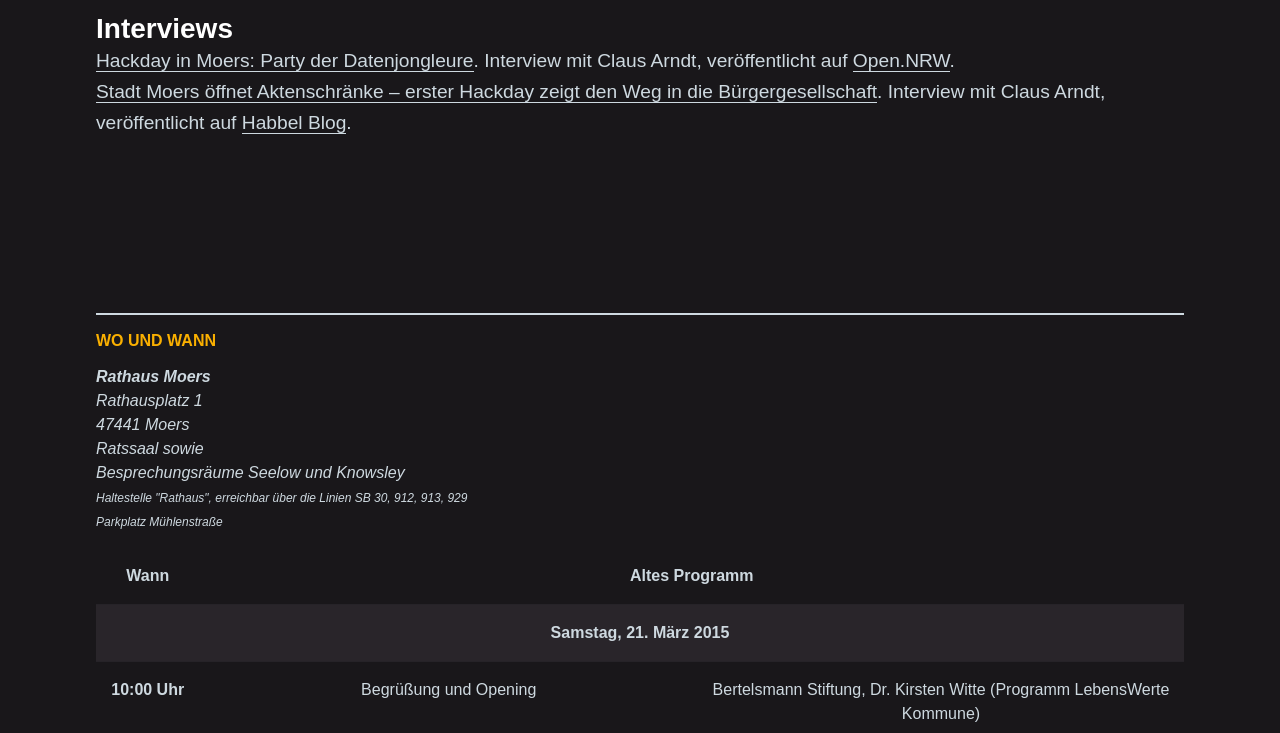
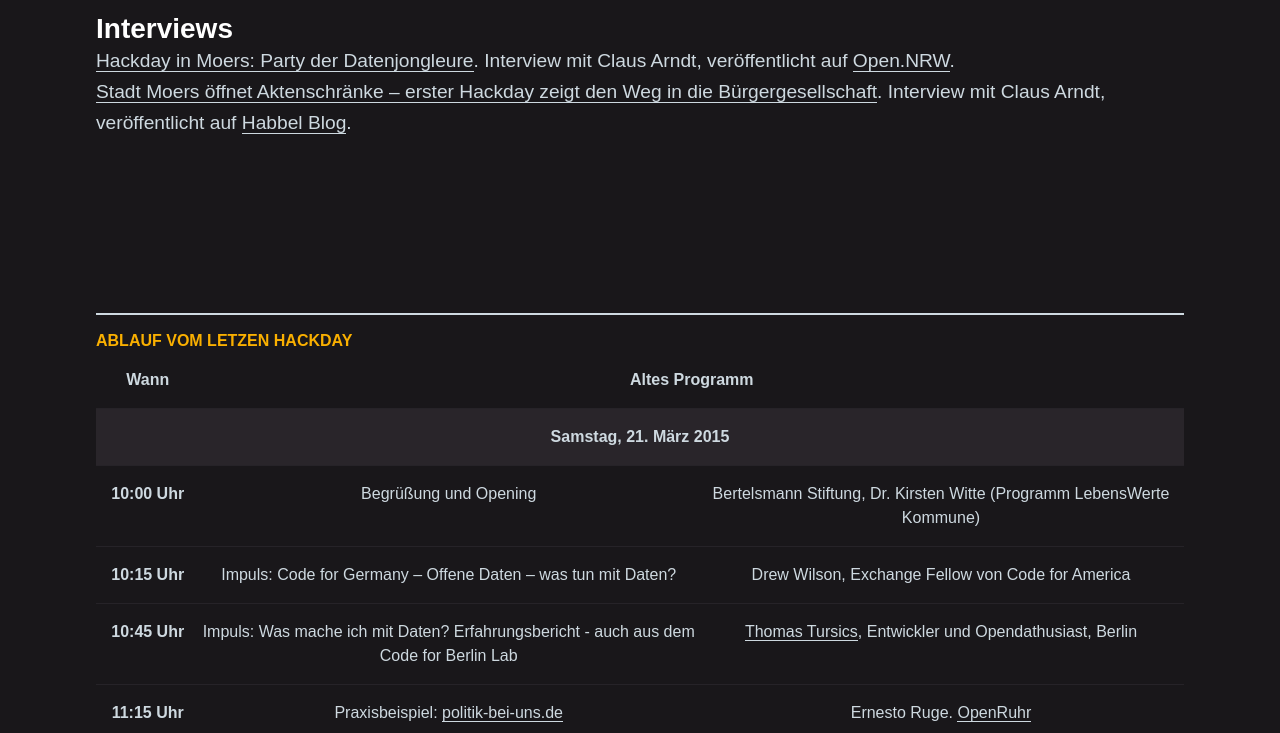
Before and after one commit to moers/hackday, a plain HTML site: page index.html in a window 1280 px wide. Shown: the part 3413-4146 px from the top of the page. Drawn offline with nearby package versions, Linux system fonts and the light colour scheme; a script that the page names is missing.

Commit message:
Update index.html

```diff
--- a/index.html
+++ b/index.html
@@ -86,10 +86,10 @@
 				Bei <i>offenen Daten</i> geht es im Kern um die Bereitstellung von Daten des öffentlichen Sektors, die von Politik und Verwaltung im Interesse der Allgemeinheit mit einer Nutzungslizenz zur weiteren freien Nutzung, zur Weiterverbreitung und zur Weiterverwendung zugänglich gemacht werden. Nutzen können diese Privatpersonen, Institutionen und Unternehmen. Ausgenommen hiervon sind personenbezogene Daten sowie Daten, die anderweitig schutzwürdig sind. Grob gesagt öffnen die Verwaltungen dazu ihre Aktenschränke und Schubladen und stellen der Öffentlichkeit Daten wie etwa Haushaltsdaten, Verkehrsdaten, Geodaten etc. zur Verfügung. Bisher aber stehen diese Daten kaum zur Verfügung, schon gar nicht in mensch- und maschinenlesbarer Art – ein neuer Weg, wenn Verwaltungen Daten jetzt mehr und mehr öffnen. Die Idee dabei ist, dass offene Daten Transparenz und auch Möglichkeiten zur Zusammenarbeit mit der Zivilgesellschaft fördern. Übrigens ist das nicht allein ein kommunaler Weg, die Öffnung findet auch auf Bundes- und Landesebenen statt.
 				</p>
 				<p>
-					Die Stadt Moers veröffentlicht Daten auf <a href="http://www.offenedaten.moers.de" target="_blank">www.offenedaten.moers.de</a>
+					Die Stadt Moers und andere Kommunen veröffentlicht Daten auf <a href="http://www.offfenesdatenportal.de" target="_blank">www.offenesdatenportal.de</a>
 				</p>
 				<p>
-					Am 16. März ist auch das <a href="https://open.nrw/de/startseite">Open.NRW-Portal des Landes</a> gestartet, in dem viele interessante Daten bereitgestellt werden, mit denen man natürlich auch bei unserem Hackday arbeiten konnte.
+					2015 war auch das <a href="https://open.nrw/de/startseite">Open.NRW-Portal des Landes</a> gestartet, in dem viele interessante Daten bereitgestellt werden, mit denen man natürlich auch bei unserem Hackday arbeiten konnte.
 				</p>
 			</div>
 		</section>
@@ -123,19 +123,8 @@
 
 		<section class="row">
 			<div class="col-full">
-				<h2>Wo und Wann</h2>
-				<p>
-					<address>
-						<strong>Rathaus Moers</strong><br>
-						Rathausplatz 1<br>
-						47441 Moers<br>
-						Ratssaal sowie<br>
-						Besprechungsräume Seelow und Knowsley<br>
-						<small>Haltestelle "Rathaus", erreichbar über die Linien SB 30, 912, 913, 929</small><br>
-						<small>Parkplatz Mühlenstraße</small>
-					</address>
+				<h2>Ablauf vom letzen Hackday</h2>
 
-				</p>
 				<table>
 					<tr>
 						<th>Wann</th>
```
